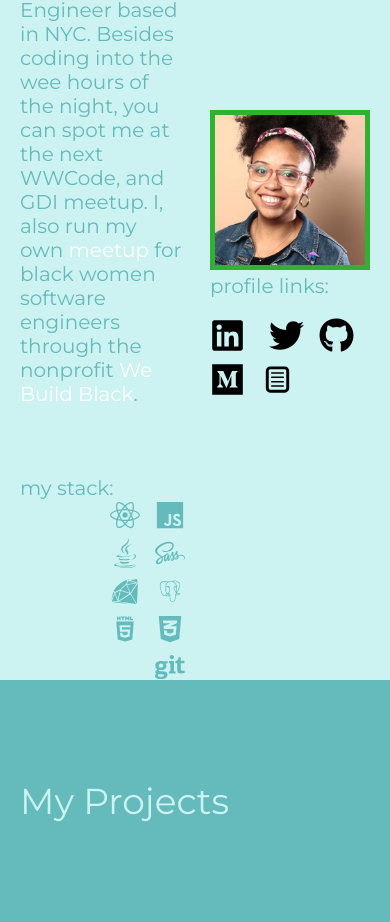
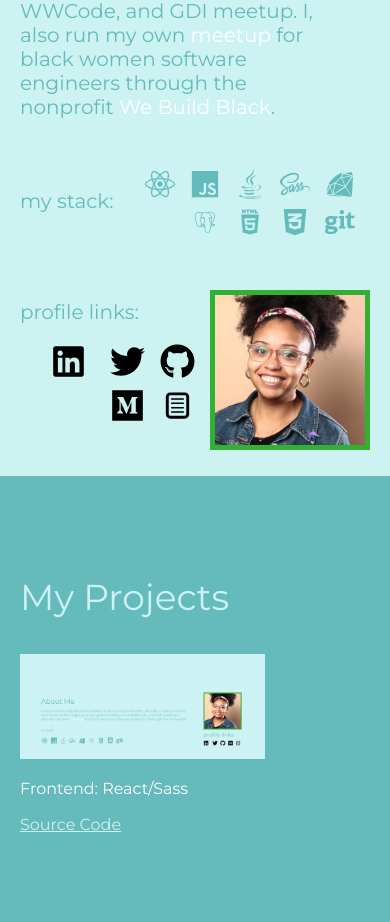
Before and after one commit to asaki444/aditi-develops-site, a React (Create React App) app in the folder aditi-portfolio-site/: page / in a window 390 px wide. Shown: the part 1043-1965 px from the top of the page. Built offline with nearby package versions, Linux system fonts and the light colour scheme.

Commit message:
fixed formatting on my site

```diff
--- a/aditi-portfolio-site/src/aboutMe/aboutMe.scss
+++ b/aditi-portfolio-site/src/aboutMe/aboutMe.scss
@@ -1,10 +1,9 @@
 #about-me-container{
     background-color: #CCF2F2;
     display: flex;
-    height: 100vh;
-    width: 100vw;
+    height: 80vh;
+
     display:flex;
-    padding-top:35px;
     z-index: -1;
     justify-content: center;
     align-items: center;
@@ -17,7 +16,6 @@
 
 .about-me-title{
     font-size: 40px;
-    padding: 20px 0;
 }
 .about-me-paragraph{
     font-size:20px;
@@ -25,9 +23,9 @@
 .left-side{
     color: #65BBBB;
     float:left;
-    width: 850px;
+    width: 60%;
+    margin-left: 20px;
     max-width: 100%;
-    margin-left: 20px;
 }
 .profile-title{
     color: #65BBBB;
@@ -46,7 +44,9 @@
 }
 .right-side{
     float:right;
-    margin-left: 100px;
+    width: 40%;
+    text-align:right;
+    margin-right: 20px;
 
 }
 .profile-img-container{
@@ -77,14 +77,14 @@ a{
 }
 
 @media only screen and (max-width: 480px) {
-    .about-me-container{
-        display: block;
-        padding: 0px 10px 0 10px;
+    #about-me-container{
+        padding: 0px;
         max-width: 100%;
+        flex-wrap: wrap;
     }
     .about-me-title{
-        margin-top: 50px;
         font-size: 30px;
+        margin: 10px 0px;
     }
     .about-me-paragraph{
         font-size:20px;
@@ -92,8 +92,8 @@ a{
         margin-bottom: 50px;
     }
     .left-side{
-      display: block;
-      padding-bottom: 50px;
+      width: 100%;
+      padding-right: 10px;
     }
     .stack-icons{
         font-size: 30px;
@@ -115,18 +115,16 @@ a{
     }
     .right-side{
         display: block;
-        margin: 0 auto;
-        float:none;
+        width: 100%;
+        margin-left: 20px;
     }
 
     .profile-icons{
-        padding-top: 50px;
         font-size: 35px;
     }
 
     .profile-img-container{
         float: right;
-        padding-right: 20px;
         img{
             width:150px;
             height:150px;
--- a/aditi-portfolio-site/src/footer/footer.scss
+++ b/aditi-portfolio-site/src/footer/footer.scss
@@ -14,6 +14,6 @@
 p{
   font-style:bold;
   color: #fff;
-  font-size: 20px;
+  font-size: 20gipx;
   margin-bottom: 10px;
 }
--- a/aditi-portfolio-site/src/navigationBar/navigation.scss
+++ b/aditi-portfolio-site/src/navigationBar/navigation.scss
@@ -55,7 +55,7 @@
       display: none;
     }
     .image-container{
-
+       position: fixed;
         img{
           height:45px;
 
@@ -65,7 +65,6 @@
     .show-nav-bar{
         display: block;
         height: auto;
-        position: relative;
         z-index: 1;
         width: 200px;
         .nav-item{
@@ -78,8 +77,8 @@
       background-color: #52CA52;
       display: block;
       position: absolute;
-      right: 0;
-      top: 0;
+      top: 0px;
+      right:0px;
       height:35px;
       font-size: 25px;
       padding-top: 10px;
--- a/aditi-portfolio-site/src/portfolio/portfolio.jsx
+++ b/aditi-portfolio-site/src/portfolio/portfolio.jsx
@@ -30,9 +30,7 @@ export default function Portfolio (){
                    <p> Backend: Java</p>
                    <p>Tools: Google Analytics for A/B test</p>
                  </div>
-                 <div className="project">
 
-                 </div>
             </div>
         </div>
      )
--- a/aditi-portfolio-site/src/portfolio/portfolio.scss
+++ b/aditi-portfolio-site/src/portfolio/portfolio.scss
@@ -3,15 +3,14 @@
    color: #CCF2F2;
    padding-top: 100px;
    z-index: -1;
-   height: 100vh;
    width: 100vw;
 
    .projects-container{
-    display: flex;
+    display:flex;
     margin: 0;
     top: 50%;
     .project{
-        margin: 20px;
+        margin:20px;
     }
 
     a{
@@ -19,8 +18,8 @@
         color:#CCF2F2;
     }
     img{
-        width: 100%;
-        height: 200px;
+        width: 70%;
+        height: 50%;
         object-fit: cover;
       }
 
@@ -35,27 +34,27 @@
 
 @media only screen and (max-width: 480px) {
     .portfolio-page{
-        padding: 100px 0px 0 0px;
+        padding-top: 20px;
+        padding-bottom: 200px;
         max-width: 100%;
         margin-left: 0;
         margin-right: 0;
     }
 
     .projects-container{
-        display: block;
         max-width: 100%;
-        position: relative;
+        flex-wrap: wrap;
         .project{
-            width:90%;
+            width:100%;
             height:auto;
             margin: 0 auto;
             padding-bottom:20px;
-
+            top: 0%;
 
         }
         img{
-            width: 100%;
-            object-fit: cover;
+            max-width:100%;
+            height: auto;
           }
 
     }
```
